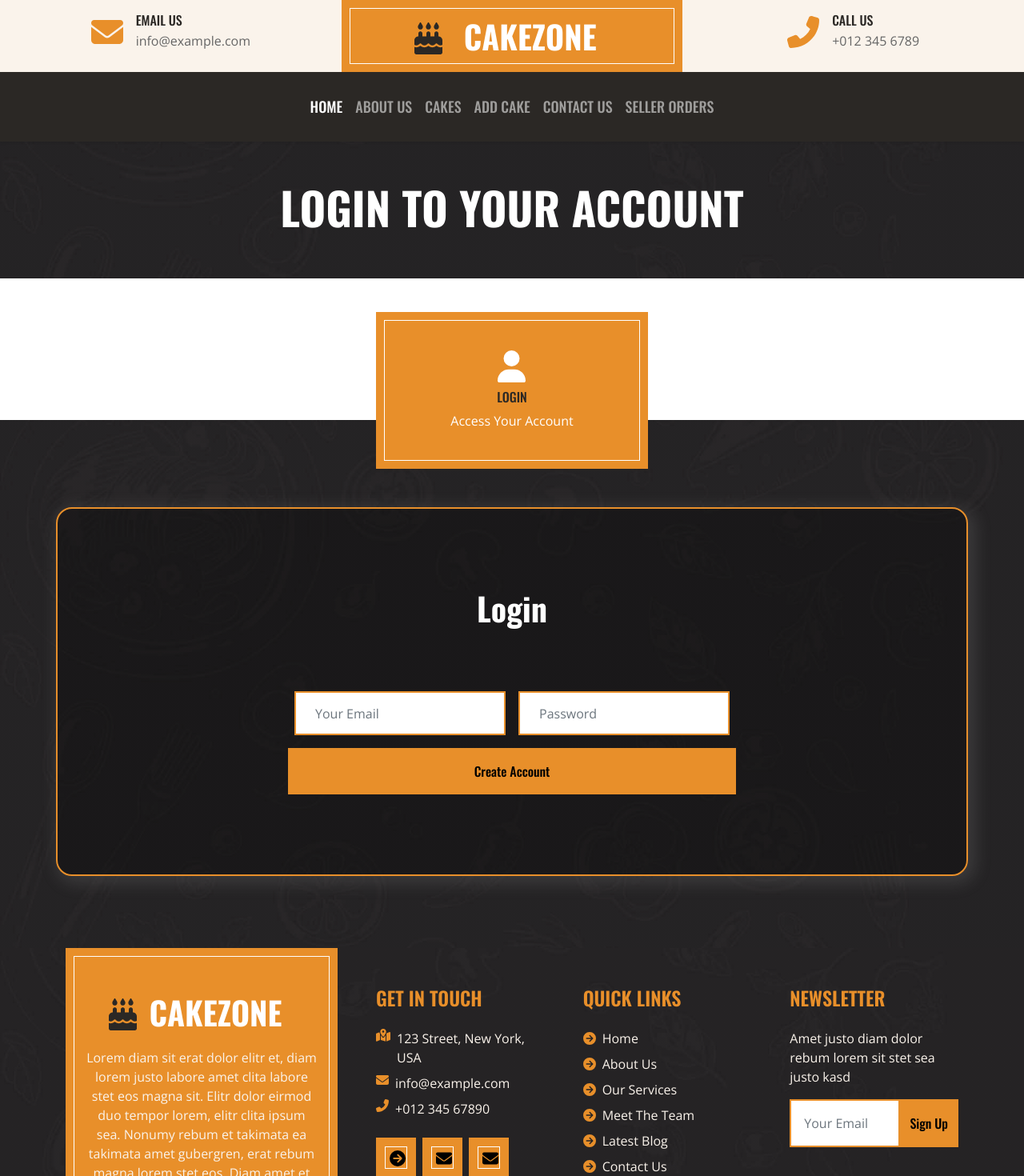
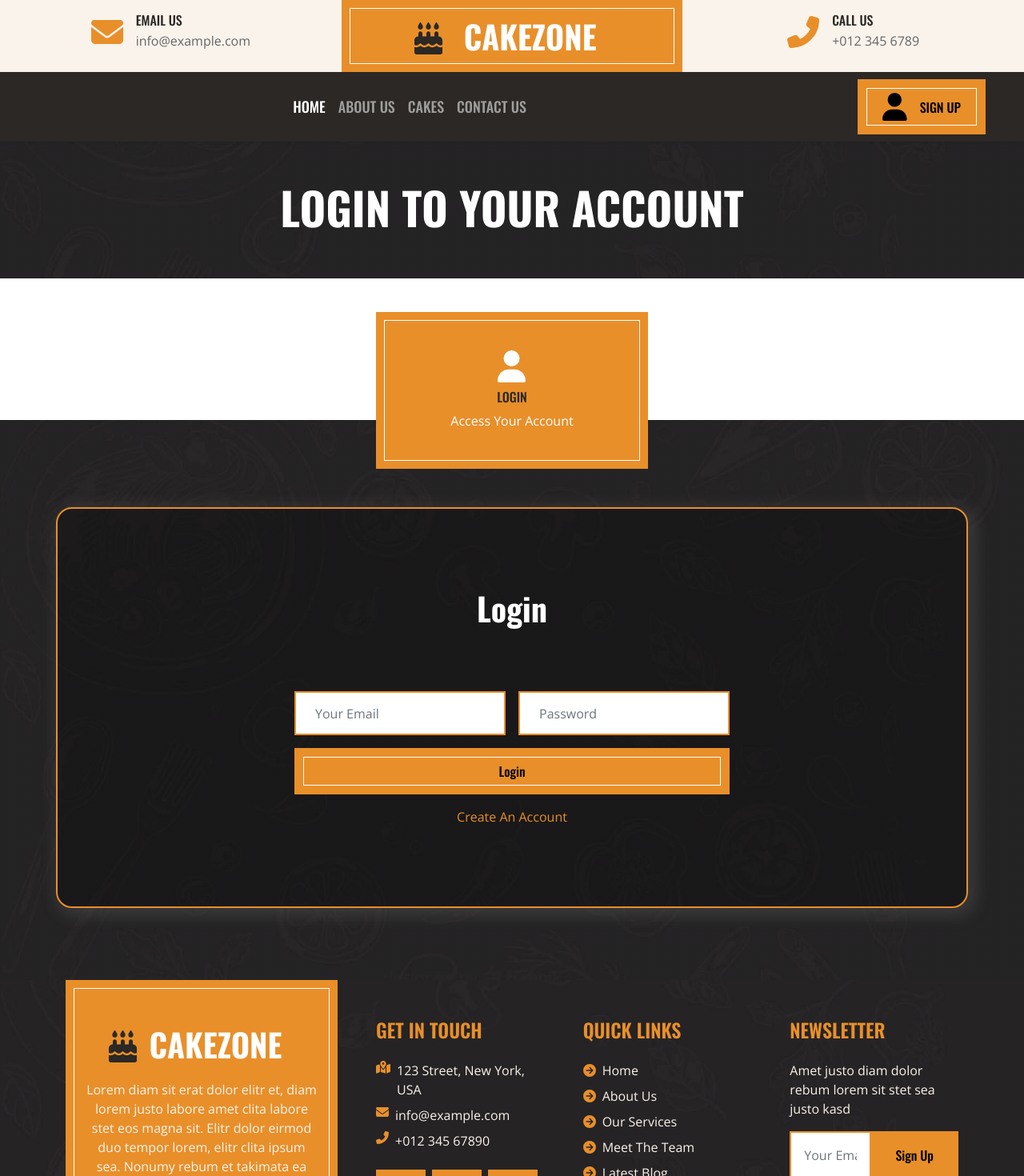
Before and after one commit to rayrayy94/bakery-app, a React (Create React App) app: page /signin in a window 1280 px wide. Shown: the top 1470 px of the page at 80% size. Built offline with nearby package versions, Linux system fonts and the light colour scheme.

Commit message:
feat: implement localStorage and update navigation routes

```diff
--- a/src/Components/Auth/Signin/Signin.js
+++ b/src/Components/Auth/Signin/Signin.js
@@ -9,6 +9,7 @@ import {NotificationContainer, NotificationManager} from 'react-notifications';
 import { useNavigate } from 'react-router-dom';
 import { useFormik } from 'formik';
 import { SigninSchema } from './Validation/SigninSchema';
+import { Link } from 'react-router-dom';
 
 export default function Signin() {
 
@@ -42,6 +43,11 @@ export default function Signin() {
         axios.post(`${API.apiUri}/login`, loginInfo).then((res)=> {
             console.log(res);
             NotificationManager.success('Login Successful');
+
+            localStorage.setItem('userName', res.data.data.firstName);
+            localStorage.setItem('userID', res.data.data._id);
+            localStorage.setItem('accountType', res.data.data.accountType);
+
             setTimeout(()=> {
                 navigate('/')
             },3000);
@@ -87,11 +93,20 @@ export default function Signin() {
                                     <input type="password" name='password' className="form-control bg-light border-0 px-4" id='password' placeholder="Password" style={{height: "55px"}} onChange={handleChange} onBlur={handleBlur} value={values.password} />
                                 </div>
 
-                                <input type="submit" className="btn btn-primary border-inner w-100 py-3" value="Create Account" />
+                                {/* <input type="submit" className="btn btn-primary border-inner w-100 py-3" value="Create Account" /> */}
 
-                                {/* <div className="col-sm-12">
+                                <div className="col-sm-12">
                                     <button className="btn btn-primary border-inner w-100 py-3" type="submit">Login</button>
-                                </div> */}
+                                </div>
+
+                                <div className='col-sm-12'>
+                                    <center>
+                                        <Link to='/signup'>
+                                            Create An Account
+                                        </Link>
+                                    </center>
+
+                                </div>
                             </div>
                         </form>
                     </div>
--- a/src/Components/Auth/Signup/Signup.js
+++ b/src/Components/Auth/Signup/Signup.js
@@ -9,6 +9,7 @@ import {NotificationContainer, NotificationManager} from 'react-notifications';
 import { useNavigate } from 'react-router-dom';
 import { SignupSchema } from './Validation/SignupSchema';
 import { useFormik } from 'formik';
+import { Link } from 'react-router-dom';
 
 export default function Signup() {
 
@@ -132,11 +133,20 @@ export default function Signup() {
                                     </select>
                                 </div>
 
-                                <input type="submit" className="btn btn-primary border-inner w-100 py-3" value="Create Account" />
+                                {/* <input type="submit" className="btn btn-primary border-inner w-100 py-3" value="Create Account" /> */}
 
-                                {/* <div className="col-sm-12">
+                                <div className="col-sm-12">
                                     <button className="btn btn-primary border-inner w-100 py-3" type="submit">Create Account</button>
-                                </div> */}
+                                </div>
+
+                                <div className='col-sm-12'>
+                                    <center>
+                                        <Link to='/signin'>
+                                            Already Have An Account ?
+                                        </Link>
+                                    </center>
+
+                                </div>
                             </div>
                         </form>
                     </div>
--- a/src/Components/CommonComponents/NavBar/NavBar.js
+++ b/src/Components/CommonComponents/NavBar/NavBar.js
@@ -1,12 +1,17 @@
-import React from 'react'
-import { FontAwesomeIcon } from '@fortawesome/react-fontawesome'
-import { faBirthdayCake } from '@fortawesome/free-solid-svg-icons';
-import { Link } from 'react-router-dom'
+import React from 'react';
+import './styles.css';
+import { FontAwesomeIcon } from '@fortawesome/react-fontawesome';
+import { faBirthdayCake, faUser } from '@fortawesome/free-solid-svg-icons';
+import { Link } from 'react-router-dom';
 import { useState } from 'react';
 
 export default function NavBar() {
 
     const [selected, setSelected] = useState('home');
+
+    const userName = localStorage.getItem('userName');
+    const id = localStorage.getItem('userID');
+    const accountType = localStorage.getItem('accountType');
 
 
     return (
@@ -25,10 +30,25 @@ export default function NavBar() {
                         <Link to="/" className={selected === 'home'? "nav-item nav-link active": "nav-item nav-link"} onClick={()=> setSelected('home')}>Home</Link>
                         <Link to="/aboutus" className={selected === 'about'? "nav-item nav-link active": "nav-item nav-link"} onClick={()=> setSelected('about')}>About Us</Link>
                         <Link to="/cakes" className={selected === 'cakes'? "nav-item nav-link active": "nav-item nav-link"} onClick={()=> setSelected('cakes')}>Cakes</Link>
-                        <Link to="/addcake" className={selected === 'addcake'? "nav-item nav-link active": "nav-item nav-link"} onClick={()=> setSelected('addcake')}>Add Cake</Link>
+
+                        {accountType === 'seller' ?
+                        <>
+                            <Link to="/addcake" className={selected === 'addcake'? "nav-item nav-link active": "nav-item nav-link"} onClick={()=> setSelected('addcake')}>Add Cake</Link>
+                            <Link to="/sellerorder" className={selected === 'sellerorder'? "nav-item nav-link active": "nav-item nav-link"} onClick={()=> setSelected('sellerorder')}>Seller Orders</Link>
+                        </>
+
+                        : null
+                        }
+
                         <Link to="/contact" className={selected === 'contact'? "nav-item nav-link active": "nav-item nav-link"} onClick={()=> setSelected('contact')}>Contact Us</Link>
-                        <Link to="/sellerorder" className={selected === 'sellerorder'? "nav-item nav-link active": "nav-item nav-link"} onClick={()=> setSelected('sellerorder')}>Seller Orders</Link>
                     </div>
+
+                    <div className='px-5'>
+                        <Link to={id ? '/' : '/signup'}>
+                            <button className='btn btn-primary border-inner w-100 py-3'><FontAwesomeIcon icon={faUser} className="userIcon fs-1 text-primary me-3"/>{userName ? userName.toUpperCase() : 'SIGN UP'}</button>
+                        </Link>
+                    </div>
+
                 </div>
             </nav>
             {/* <!-- Navbar End --> */}
--- a/src/Components/CommonComponents/NavBar/styles.css
+++ b/src/Components/CommonComponents/NavBar/styles.css
@@ -0,0 +1,14 @@
+.userIcon{
+    /* border: 2px solid red; */
+    color: black !important;
+    font-size: 35px !important;
+}
+
+.btn{
+    display: flex;
+    justify-content: space-around;
+    align-items: center;
+    padding-left: 30px !important;
+    padding-right: 30px !important;
+
+}
--- a/src/Components/Service/Service.js
+++ b/src/Components/Service/Service.js
@@ -32,10 +32,12 @@ export default function Service() {
                             <Link to='/' className="text-uppercase text-dark">Read More <FontAwesomeIcon icon={faArrowAltCircleRight} /></Link>
                         </div>
                     </div>
-                    <div className="col-lg-12 col-md-6 text-center">
+                    <center>
+                    <div className="col-lg-6 col-md-6 text-center">
                         <h1 className="text-uppercase text-light mb-4">30% Discount For This Summer</h1>
                         <Link to='/' className="btn btn-primary border-inner py-3 px-5">Order Now</Link>
                     </div>
+                    </center>
                 </div>
             </div>
         </div>
```
